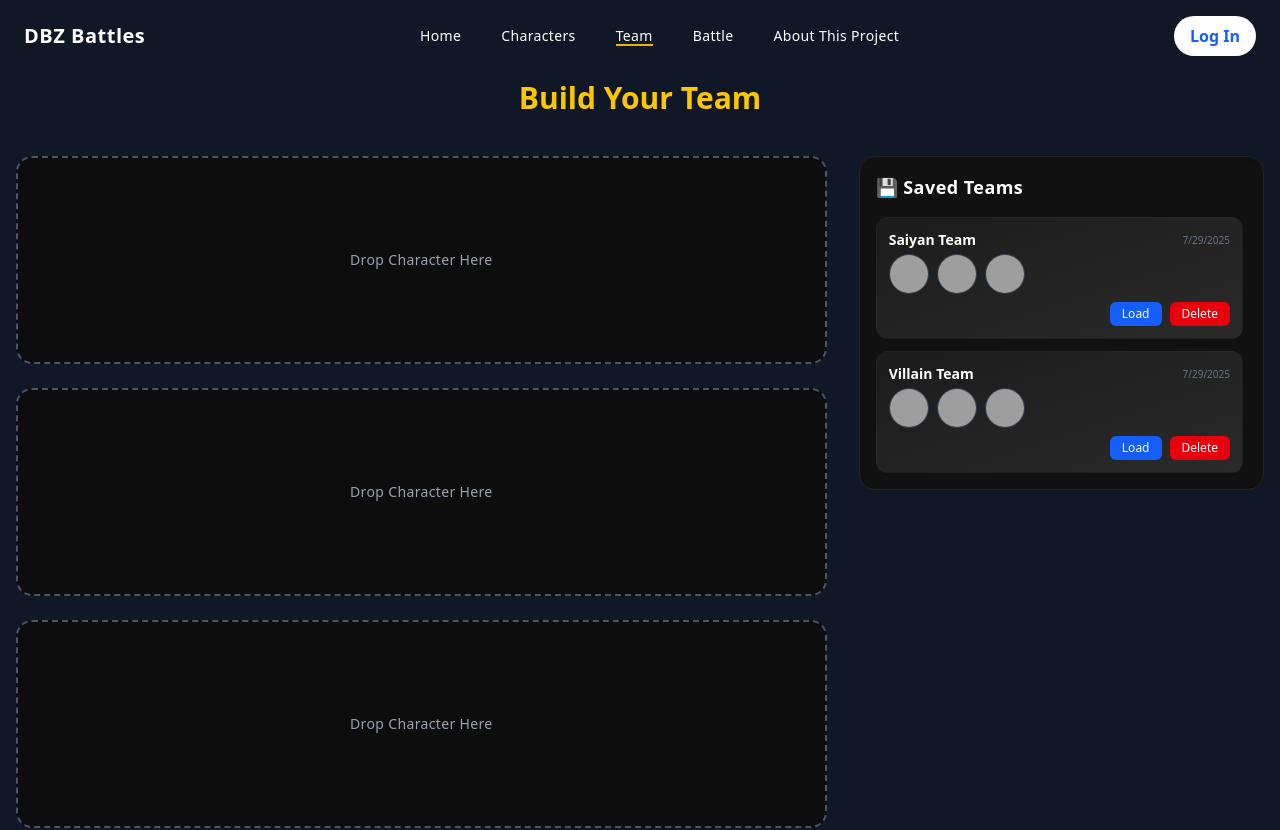
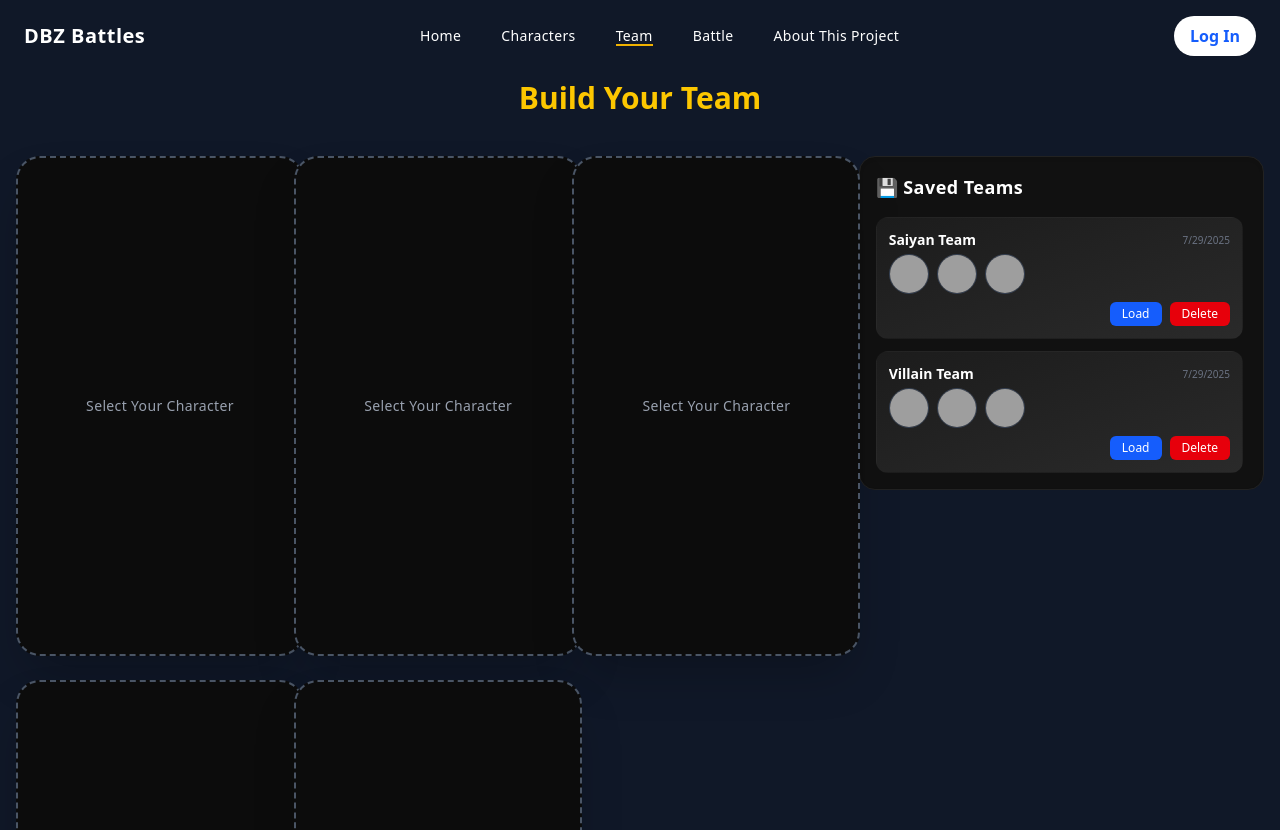
Before and after one commit to hamzahatake/DBZ-Battle-Simulator, a React (Vite) app in the folder front-end/: page /team in a window 1280 px wide. Shown: the top 830 px of the page. Built offline with nearby package versions, Linux system fonts and the light colour scheme; no server answers; grey boxes are pictures that could not be loaded.

Commit message:
Adding team logic and styling

```diff
--- a/front-end/src/App.jsx
+++ b/front-end/src/App.jsx
@@ -1,10 +1,13 @@
 import { BrowserRouter as Router } from "react-router-dom"
 import AppRoutes from "./AppRoutes"
+import { SelectingCharacter } from "./context/selectedCharacters";
 
 export default function App() {
   return (
     <Router>
-      <AppRoutes />
+      <SelectingCharacter>
+        <AppRoutes />
+      </SelectingCharacter>
     </Router>
   );
 }
--- a/front-end/src/components/character/CharacterDetail.jsx
+++ b/front-end/src/components/character/CharacterDetail.jsx
@@ -7,7 +7,7 @@
 
             {/* 🔮 Shimmer Layer */}
             <div className="absolute inset-0 pointer-events-none z-0 opacity-30 group-hover:opacity-50 transition duration-500 blur-2xl"
-                 style={{ background: 'radial-gradient(circle at center, rgba(255,255,255,0.08), transparent 60%)' }}>
+                style={{ background: 'radial-gradient(circle at center, rgba(255,255,255,0.08), transparent 60%)' }}>
             </div>
 
             <div className="max-w-[1600px] mx-auto grid grid-cols-1 lg:grid-cols-3 gap-12 items-center z-10 relative">
--- a/front-end/src/components/character/FullBodyCharacterCard.jsx
+++ b/front-end/src/components/character/FullBodyCharacterCard.jsx
@@ -1,12 +1,38 @@
+import { useState, useEffect } from "react"
 import Attack from "/images/Attack.png"
 import Defence from "/images/Defence.png"
+import { useSelectedCharacter } from "../../context/selectedCharacters"
 
 export default function FullBodyCharacterCard({ warrior }) {
+    const { selectedCharacter, setSelectedCharacter } = useSelectedCharacter();
+
     return (
         <div className="p-3">
             <div className="relative w-72 h-[500px] rounded-3xl shadow-2xl
-    bg-gradient-to-br from-gray-800 via-blue-800 to-indigo-500
-    group transform transition-all duration-300 hover:scale-105 cursor-pointer">
+                bg-gradient-to-br from-gray-800 via-blue-800 to-indigo-500
+                group transform transition-all duration-300 hover:scale-105 cursor-pointer">
+
+                {/* + Button */}
+                <div>
+                    {selectedCharacter.some(char => char.id === warrior.id) ?
+                        "" :
+                        (<button
+                            onClick={() => {
+                                setSelectedCharacter(prev => {
+                                    if (prev.length >= 5) return prev;
+                                    const alreadyExists = prev.some(char => char.id === warrior.id);
+                                    if (alreadyExists) return prev;
+                                    return [...prev, warrior];
+                                });
+                            }}
+                            className="absolute cursor-pointer top-3 right-3 z-10 w-8 h-8 rounded-full bg-yellow-400 text-gray-900
+                                font-bold text-lg flex items-center justify-center shadow-lg transition-all duration-300 hover:scale-110
+                                hover:bg-yellow-300 active:scale-95">
+                            +
+                        </button>
+                        )
+                    }
+                </div>
 
                 {/* Image */}
                 <div className="h-[70%] flex items-center justify-center">
--- a/front-end/src/components/character/SearchFilterPanel.jsx
+++ b/front-end/src/components/character/SearchFilterPanel.jsx
@@ -59,7 +59,7 @@
 
                 {/* Search Bar */}
                 <div className="flex flex-col flex-1 min-w-[200px]">
-                    <form onSubmit={() => warriors()}>
+                    <form onSubmit={(e) => {e.preventDefault(), warriors()}}>
                         <label htmlFor="search" className="text-sm font-semibold text-yellow-400 mb-1">Search</label>
                         <input
                             type="text"
--- a/front-end/src/components/pages/CharacterListPage.jsx
+++ b/front-end/src/components/pages/CharacterListPage.jsx
@@ -10,6 +10,7 @@
     const [selectedSaga, setSelectedSaga] = useState("");
     const [selectedRole, setSelectedRole] = useState("");
     const [selectedLevel, setSelectedLevel] = useState("");
+
     const debouncedSearch = useDebounce(searchQuery, 300)
     const { data: warriors, isLoading, error } = useGetCharactersQuery({ name: debouncedSearch })
 
--- a/front-end/src/components/pages/TeamBuilderPage.jsx
+++ b/front-end/src/components/pages/TeamBuilderPage.jsx
@@ -1,31 +1,48 @@
-import DraggableTeamSlot from "../team/DraggableTeamSlot";
+import TeamSlot from "../team/TeamSlot";
 import SavedTeamPanel from "../team/SavedTeamPanel";
 import StartBattleButton from "../team/StartBattleButton";
 import TeamSummary from "../team/TeamSummary";
+import { useGetCharactersQuery } from "../../features/characters/charactersSlice";
+import { useSelectedCharacter } from "../../context/selectedCharacters";
 
 export default function TeamBuilderPage() {
+    const { data: warriors, isLoading, error } = useGetCharactersQuery();
+    const { selectedCharacter, setSelectedCharacter } = useSelectedCharacter();
+
+    const handleRemoveFromTeam = (indexToRemove) => {
+        setSelectedCharacter(prev => {
+            const copy = [...prev];
+            copy.splice(indexToRemove, 1);
+            return copy;
+        });
+    };
+
     return (
         <div className="w-full min-h-screen bg-gray-900 text-white pt-20 px-4">
             <h1 className="text-3xl font-bold text-yellow-400 mb-10 text-center">
                 Build Your Team
             </h1>
 
-            {/* Team Slots and Saved Panel */}
-            <div className="flex flex-col lg:flex-row gap-8 justify-center items-start max-w-7xl mx-auto w-full">
-                {/* Left Column: Team Slots */}
-                <div className="flex flex-wrap justify-center gap-6 lg:w-2/3">
-                    {[...Array(5)].map((_, index) => (
-                        <DraggableTeamSlot key={index} index={index} />
+            {/* Main Layout: Team Slots + Saved Panel */}
+            <div className="flex flex-col lg:flex-row gap-8 justify-center items-start w-full">
+                {/* Left: Team Slots (Grid 3x2) */}
+                <div className="grid grid-cols-1 sm:grid-cols-2 lg:grid-cols-3 gap-6 w-full lg:w-2/3">
+                    {Array.from({ length: 5 }).map((_, idx) => (
+                        <TeamSlot
+                            key={idx}
+                            character={selectedCharacter[idx]}
+                            onRemove={handleRemoveFromTeam}
+                        />
                     ))}
                 </div>
 
-                {/* Right Column: Saved Teams Panel */}
+                {/* Right: Saved Team Panel */}
                 <div className="w-full lg:w-1/3">
-                    <SavedTeamPanel />
+                    <SavedTeamPanel warrior={warriors} />
                 </div>
             </div>
 
-            {/* Summary & Start Battle Button */}
+            {/* Summary + Start Battle */}
             <div className="mt-10 max-w-5xl mx-auto px-4">
                 <TeamSummary />
                 <div className="flex justify-center mt-6">
--- a/front-end/src/components/team/DraggableTeamSlot.jsx
+++ b/front-end/src/components/team/DraggableTeamSlot.jsx
@@ -1,7 +1,7 @@
 import React from 'react';
 import { motion } from 'framer-motion';
 
-const DraggableTeamSlot = ({ character, onRemove }) => {
+const DraggableTeamSlot = ({ onRemove, character }) => {
     return (
         <motion.div
             drag
@@ -14,34 +14,37 @@
             }}
             whileHover={{ scale: 1.015 }}
             whileTap={{ scale: 0.97 }}
-            className={`relative w-full h-52 rounded-2xl overflow-hidden border-2 cursor-grab
+            className={`relative w-72 h-[500px] rounded-3xl shadow-2xl
+        bg-gradient-to-br from-gray-800 via-blue-800 to-indigo-500 cursor-grab
         transition-transform duration-200 ease-out group select-none will-change-transform
         ${character
                     ? 'border-transparent bg-gradient-to-br from-[#1e1e1e] to-[#2b2b2b] shadow-sm'
                     : 'border-dashed border-gray-600 bg-[#0d0d0d]'
                 }`}
-            onClick={() => character && onRemove(character.id)}
+            onClick={() => character && onRemove?.(character?.id)}
         >
             {!character ? (
                 <span className="text-gray-400 text-sm font-medium tracking-wide flex justify-center items-center h-full">
-                    Drop Character Here
+                    Drop character? Here
                 </span>
             ) : (
                 <>
+                    <div className="h-[70%] flex items-center justify-center">
                         <img
-                        src={character.image || '/placeholder.png'}
-                        alt={character.name}
+                            src={character?.image_full_body || '/placeholder.png'}
+                            alt={character?.name}
                             loading="lazy"
                             className="h-full w-auto object-contain transition-transform duration-200 group-hover:scale-105 will-change-transform"
                         />
+                    </div>
 
                     {/* Stats Overlay */}
                     <div className="absolute bottom-0 left-0 right-0 bg-black/70 px-3 py-2 text-xs text-white">
-                        <div className="font-semibold text-sm truncate">{character.name}</div>
+                        <div className="font-semibold text-sm truncate">{character?.name}</div>
                         <div className="flex gap-2 text-[10px] opacity-80 mt-1">
-                            <span>⚔️ {character.attack}</span>
-                            <span>🛡️ {character.defense}</span>
-                            <span>💨 {character.speed}</span>
+                            <span>⚔️ {character?.attack}</span>
+                            <span>🛡️ {character?.defense}</span>
+                            <span>💨 {character?.speed}</span>
                         </div>
                     </div>
 
@@ -55,4 +58,5 @@
     );
 };
 
+
 export default React.memo(DraggableTeamSlot);
--- a/front-end/src/components/team/SavedTeamPanel.jsx
+++ b/front-end/src/components/team/SavedTeamPanel.jsx
@@ -1,6 +1,7 @@
 import { motion } from 'framer-motion';
 
-const SavedTeamPanel = () => {
+const SavedTeamPanel = ({ warrior }) => {
+
     const onLoad = (team) => {
         console.log('Load team:', team);
     };
--- a/front-end/src/components/team/TeamSlot.jsx
+++ b/front-end/src/components/team/TeamSlot.jsx
@@ -1,12 +1,13 @@
 import React from 'react'
 import { motion } from 'framer-motion'
+import { Link } from 'react-router-dom';
 
 const TeamSlot = ({ character, onRemove }) => {
     return (
         <motion.div
-            className={`w-full h-52 rounded-2xl overflow-hidden border-2
+            className={`relative w-72 h-[500px] rounded-3xl shadow-2xl border-2
         transition-all duration-300 ease-in-out cursor-pointer
-        flex items-center justify-center relative group
+        flex items-center justify-center group
         ${character
                     ? 'border-transparent bg-gradient-to-br from-[#1f1f1f] to-[#2a2a2a] shadow-lg hover:shadow-2xl'
                     : 'border-dashed border-gray-600 hover:border-white bg-[#0c0c0c]'
@@ -17,34 +18,53 @@
         >
             {/* Empty Slot */}
             {!character && (
-                <span className="text-gray-400 text-sm font-medium tracking-wide">
-                    Drop Character Here
-                </span>
+                <Link to="/characters" className="text-gray-400 text-sm font-medium tracking-wide">
+                    Select Your Character
+                </Link>
             )}
 
             {/* Filled Slot */}
             {character && (
                 <>
+                    {/* Image */}
                     <img
-                        src={character.image || '/placeholder.png'}
+                        src={character.image_full_body || '/placeholder.png'}
                         alt={character.name}
                         className="h-full w-auto object-contain transition-transform duration-200 group-hover:scale-105"
                     />
 
-                    {/* Overlay Info Panel */}
-                    <div className="absolute bottom-0 left-0 right-0 bg-black/70 px-3 py-2 text-xs text-white">
-                        <div className="font-semibold text-sm truncate">{character.name}</div>
-                        <div className="flex gap-2 text-[10px] opacity-80 mt-1">
-                            <span>⚔️ {character.attack}</span>
-                            <span>🛡️ {character.defense}</span>
-                            <span>💨 {character.speed}</span>
+                    {/* Info Glass Panel */}
+                    <div className="absolute bottom-0 left-0 right-0 backdrop-blur-md bg-black/40 px-4 py-3 text-white rounded-b-3xl">
+                        <div className="text-lg font-bold leading-snug text-white truncate">
+                            {character.name}
+                            <span className="text-sm text-gray-300 tracking-wide italic truncate">
+                                {character.form}
+                            </span>
+                        </div>
+
+                        <div className="flex justify-between mt-2 text-[11px] font-medium">
+                            <div className="flex items-center gap-1 bg-[#1e1e1e]/60 px-2 py-1 rounded-full">
+                                <span>⚔️</span>
+                                <span>{character.attack_level}</span>
+                            </div>
+                            <div className="flex items-center gap-1 bg-[#1e1e1e]/60 px-2 py-1 rounded-full">
+                                <span>🛡️</span>
+                                <span>{character.defense_level}</span>
+                            </div>
+                            <div className="flex items-center gap-1 bg-[#1e1e1e]/60 px-2 py-1 rounded-full">
+                                <span>💨</span>
+                                <span>{character.speed_level}</span>
+                            </div>
                         </div>
                     </div>
 
                     {/* Remove Hint */}
-                    <div className="absolute top-2 right-2 text-red-400 text-xs opacity-0 group-hover:opacity-100 transition-opacity duration-200">
-                        Click to remove
-                    </div>
+                    <button
+                        onClick={() => onRemove()}
+                        className="absolute top-2 right-2 text-xs text-red-500 bg-red-500/10 px-2 py-1
+        rounded-full opacity-0 group-hover:opacity-100 transition-opacity duration-200 cursor-pointer">
+                        Remove
+                    </button>
                 </>
             )}
         </motion.div>
--- /dev/null
+++ b/front-end/src/context/selectedCharacters.jsx
@@ -0,0 +1,15 @@
+import { createContext, useContext, useState } from 'react'
+
+const CharacterContext = createContext()
+
+export const useSelectedCharacter = () => useContext(CharacterContext)
+
+export function SelectingCharacter({ children }) {
+    const [selectedCharacter, setSelectedCharacter] = useState([]);
+
+    return (
+        <CharacterContext.Provider value={{ selectedCharacter, setSelectedCharacter }}>
+            {children}
+        </CharacterContext.Provider>
+    )
+}
```
Lines whose indentation alone changed are shown as unchanged.
